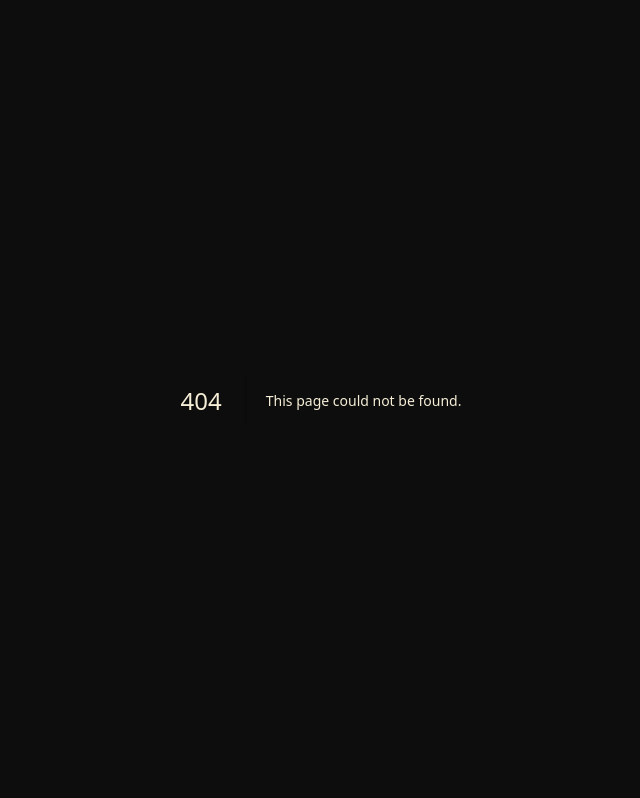
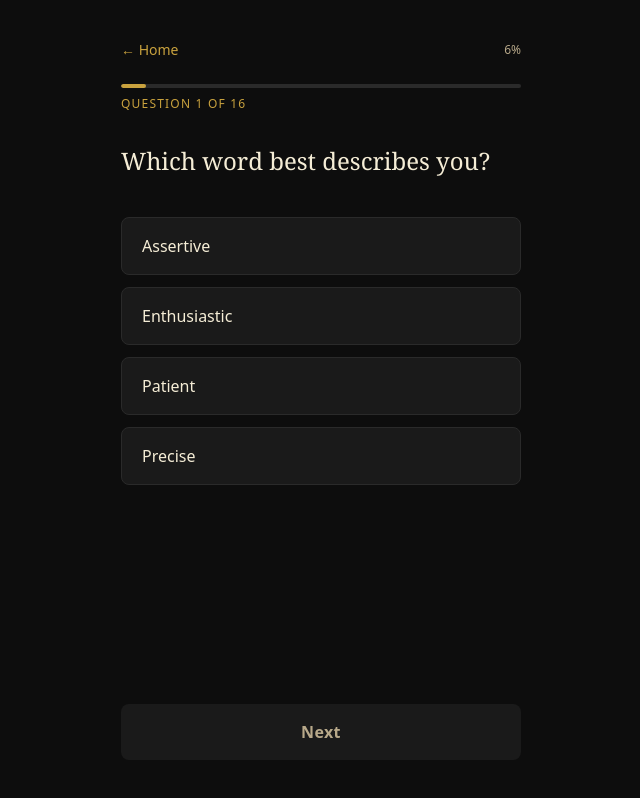
Before and after one commit to PublicSafetyIQ/Heart-meets-hardware, a Next.js app: page /assessment in a window 1280 px wide. Before the commit this address had no page. Shown: the whole page, without its empty margins (319-959 px from the left). Built offline with nearby package versions, Linux system fonts and the light colour scheme.

Commit message:
Add files via upload

```diff
--- /dev/null
+++ b/app/assessment/page.js
@@ -0,0 +1,52 @@
+'use client';
+import { useState } from 'react';
+import { useRouter } from 'next/navigation';
+import Link from 'next/link';
+import { discQuestions } from '../../lib/disc-data';
+
+export default function AssessmentPage() {
+  const router = useRouter();
+  const [current, setCurrent]   = useState(0);
+  const [scores, setScores]     = useState({ D: 0, I: 0, S: 0, C: 0 });
+  const [selected, setSelected] = useState(null);
+  const question = discQuestions[current];
+  const total    = discQuestions.length;
+
+  function handleNext() {
+    if (!selected) return;
+    const newScores = { ...scores, [selected]: scores[selected] + 1 };
+    setScores(newScores);
+    if (current + 1 < total) { setCurrent(current + 1); setSelected(null); }
+    else { const p = new URLSearchParams({ d: newScores.D, i: newScores.I, s: newScores.S, c: newScores.C }); router.push(`/result?${p.toString()}`); }
+  }
+
+  return (
+    <main className="min-h-screen flex flex-col px-6 py-10 max-w-md mx-auto">
+      <div className="flex items-center justify-between mb-6">
+        <Link href="/" className="text-hmh-gold text-sm">← Home</Link>
+        <span className="text-hmh-cream-dim text-xs">{Math.round(((current + 1) / total) * 100)}%</span>
+      </div>
+      <div className="w-full h-1 bg-hmh-gray-light rounded-full overflow-hidden mb-2">
+        <div className="h-full bg-hmh-gold rounded-full transition-all duration-300" style={{ width: `${((current + 1) / total) * 100}%` }} />
+      </div>
+      <p className="text-hmh-gold text-xs tracking-widest uppercase mb-8">Question {current + 1} of {total}</p>
+      <div className="flex-1">
+        <h2 className="font-serif text-2xl text-hmh-cream leading-snug mb-10">{question.prompt}</h2>
+        <div className="space-y-3">
+          {question.options.map((option) => (
+            <button key={option.type} onClick={() => setSelected(option.type)}
+              className={`w-full text-left px-5 py-4 rounded-lg border text-base transition-all duration-150 ${selected === option.type ? 'bg-hmh-gold border-hmh-gold text-hmh-black font-semibold' : 'bg-hmh-gray border-hmh-gray-light text-hmh-cream hover:border-hmh-gold'}`}>
+              {option.text}
+            </button>
+          ))}
+        </div>
+      </div>
+      <div className="mt-10">
+        <button onClick={handleNext} disabled={!selected}
+          className={`w-full py-4 rounded-lg font-bold text-base tracking-wide transition-all duration-150 ${selected ? 'bg-hmh-gold text-hmh-black hover:bg-hmh-gold-light active:scale-95' : 'bg-hmh-gray text-hmh-cream-dim cursor-not-allowed'}`}>
+          {current + 1 === total ? 'See My Results' : 'Next'}
+        </button>
+      </div>
+    </main>
+  );
+}
```
